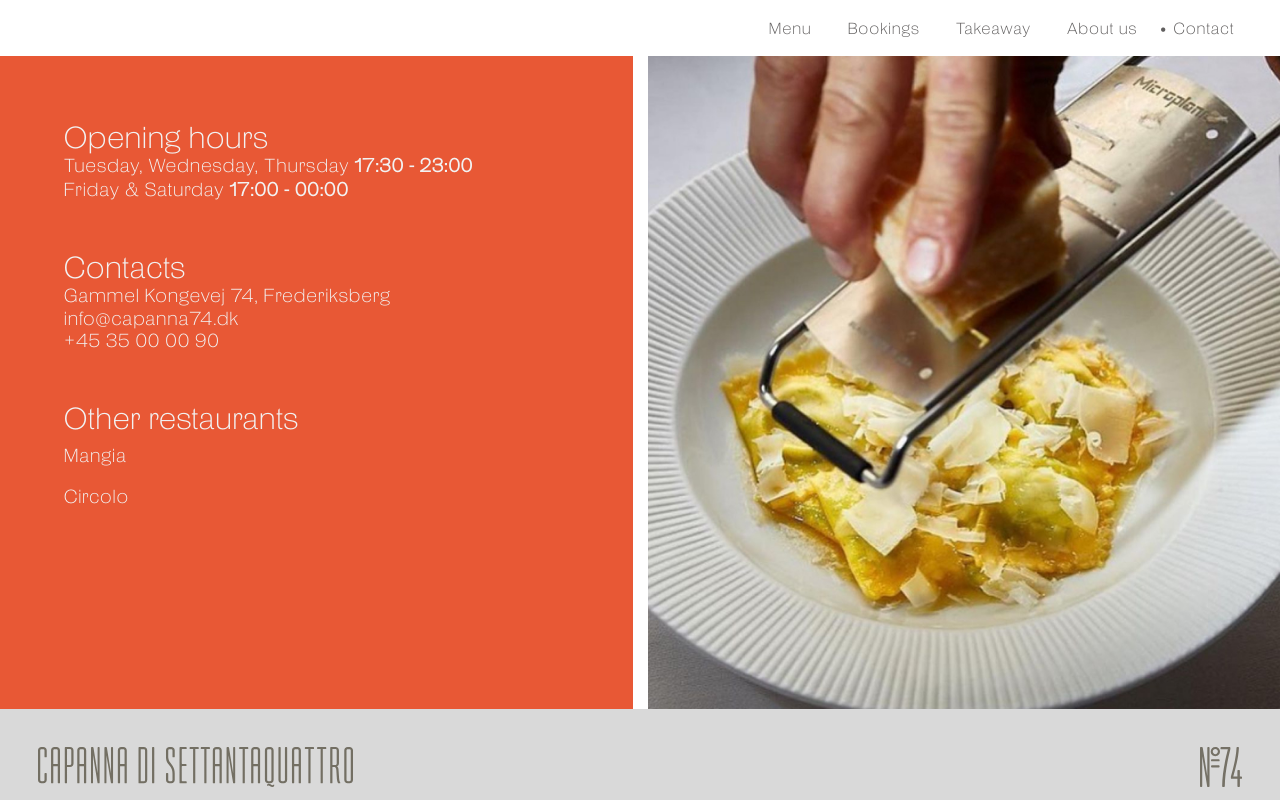
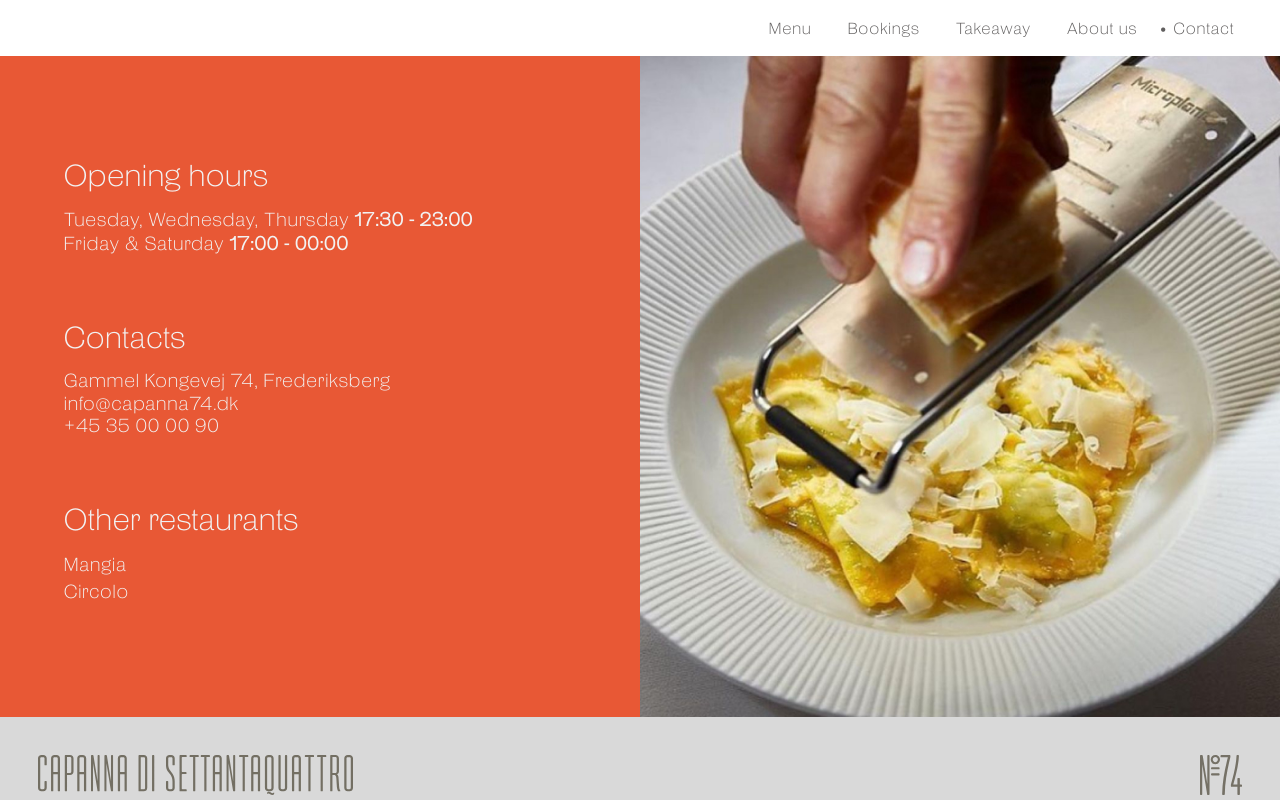
Before and after one commit to ozolinala/capanna74, a Next.js app: page /contact in a window 1280 px wide. Shown: the top 800 px of the page. Built offline with nearby package versions, Linux system fonts and the light colour scheme.

Commit message:
padding in contact page

```diff
--- a/src/styles/Contact.module.css
+++ b/src/styles/Contact.module.css
@@ -2,7 +2,7 @@
 .container {
   display: grid;
   grid-template-columns: 1fr 1fr;
-  gap: 15px;
+  /* gap: 15px; */
 }
 
 .contactInfo {
@@ -13,18 +13,19 @@
 
 .contactInfoText {
   padding: 4rem;
+  margin-top: 6%;
   display: flex;
   flex-direction: column;
-  gap: 3rem;
+  gap: 4rem;
 
 }
 
 .contactInfoText h4 {
   padding: 0;
   margin: 0;
+  margin-bottom: 3%;
   color: var(--off-white);
 }
-
 .contactInfoText h2,
 .contactInfoText p,
 .contactInfoText a {
@@ -32,7 +33,7 @@
 }
 .contactInfoText a {
   font-size: 20px;
-  margin: 10px 0px;
+  margin: 3px 0px;
 }
 
 .contactsImage {
```
